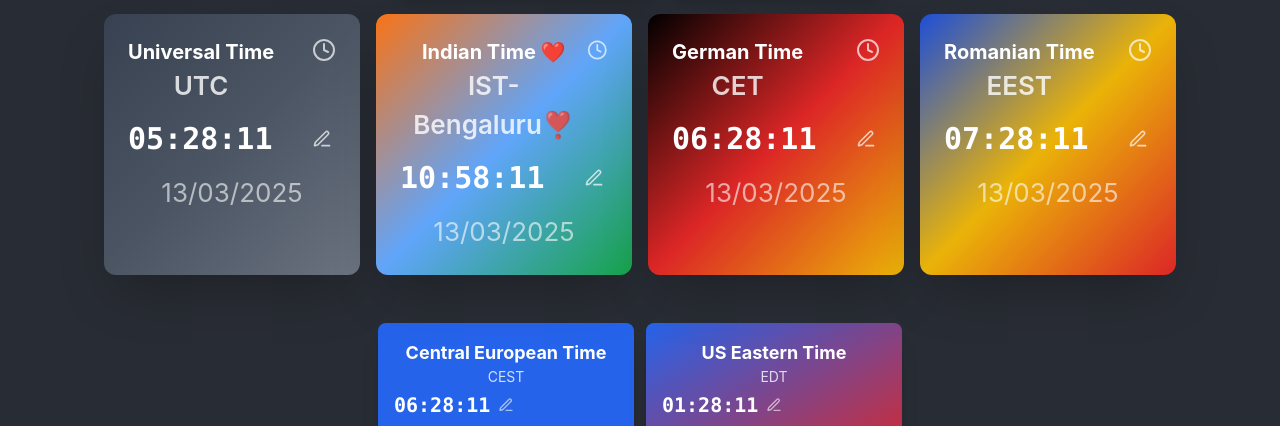
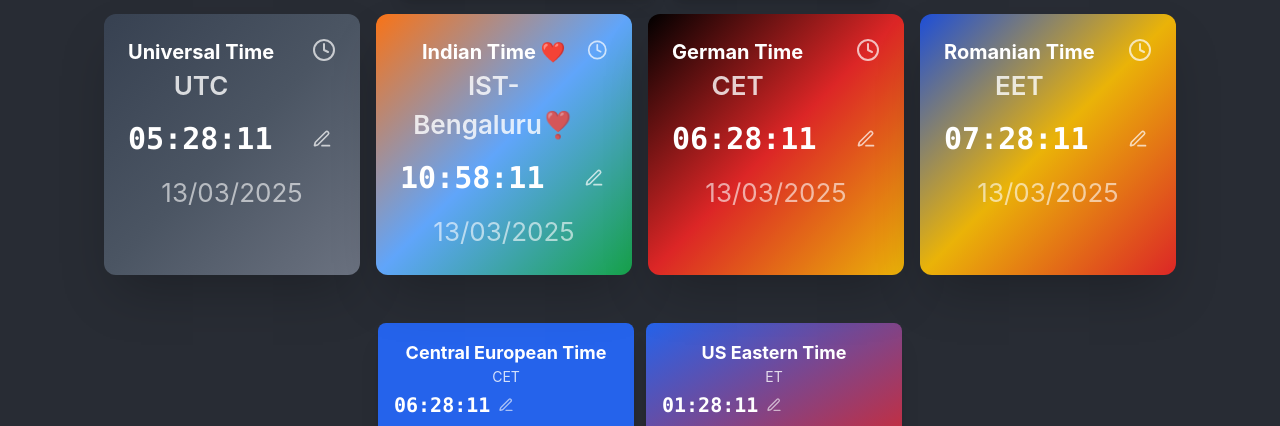
Before and after one commit to isaac-rnd/convenience-clock, a React (Create React App) app: page / in a window 1280 px wide. Shown: the part 214-640 px from the top of the page. Built offline with nearby package versions, Linux system fonts and the light colour scheme.

Commit message:
updated zones

```diff
--- a/src/WorldClockApp.js
+++ b/src/WorldClockApp.js
@@ -55,7 +55,7 @@ const WorldClockApp = () => {
     {
       id: 4,
       name: 'Romanian Time',
-      shortName: 'EEST',
+      shortName: 'EET',
       timezone: 'Europe/Bucharest',
       offset: isDST(currentTime, 'Europe/Bucharest') ? 2 : 1,
       major: true,
@@ -64,7 +64,7 @@ const WorldClockApp = () => {
     {
       id: 5,
       name: 'Central European Time',
-      shortName: isDST(currentTime, 'Europe/Paris') ? 'CEST' : 'CET',
+      shortName: 'CET',
       timezone: 'Europe/Paris',
       offset: isDST(currentTime, 'Europe/Paris') ? 1 : 0,
       major: false,
@@ -73,7 +73,7 @@ const WorldClockApp = () => {
     {
       id: 6,
       name: 'US Eastern Time',
-      shortName: isDST(currentTime, 'America/New_York') ? 'EDT' : 'EST'+ "for trump's tariff purposes",
+      shortName:'ET',
       timezone: 'America/New_York',
       offset: isDST(currentTime, 'America/New_York') ? -4 : -5,
       major: false,
```
